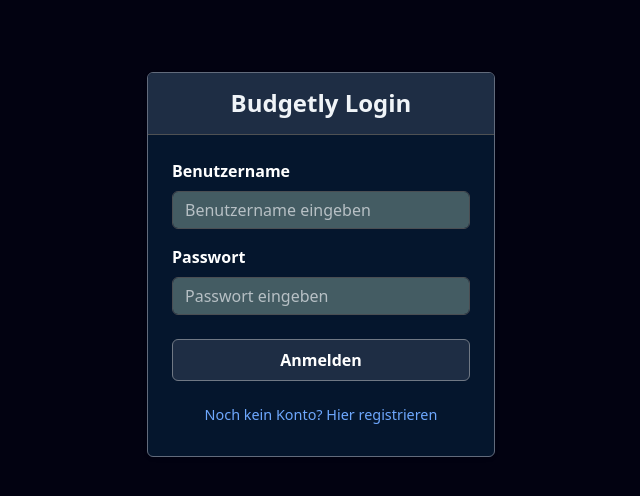
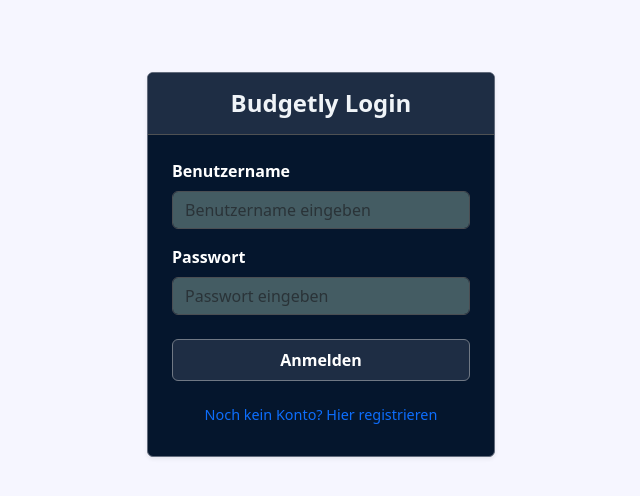
Before and after one commit to Angie-0-4/Budgetly, an Angular app in the folder frontend/: page / in a window 1280 px wide. Shown: the top 496 px of the page, without its empty margins (319-959 px from the left). Built offline with nearby package versions, Linux system fonts and the light colour scheme.

Commit message:
backgroundcolor

```diff
--- a/frontend/src/index.html
+++ b/frontend/src/index.html
@@ -1,5 +1,5 @@
 <!doctype html>
-<html lang="de" data-bs-theme="dark">
+<html lang="de">
 <head>
   <meta charset="utf-8">
   <title>Frontend</title>
--- a/frontend/src/styles.css
+++ b/frontend/src/styles.css
@@ -1,8 +1,8 @@
 
- body {
+ html, body {
     min-height: 100vh;
     margin: 0;
-    background-color: #020211 !important;
+    background-color: #f6f6ff !important;
 }
 
 
```
